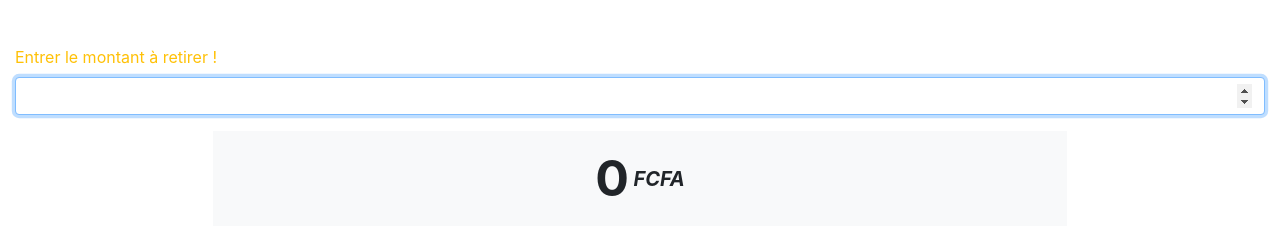
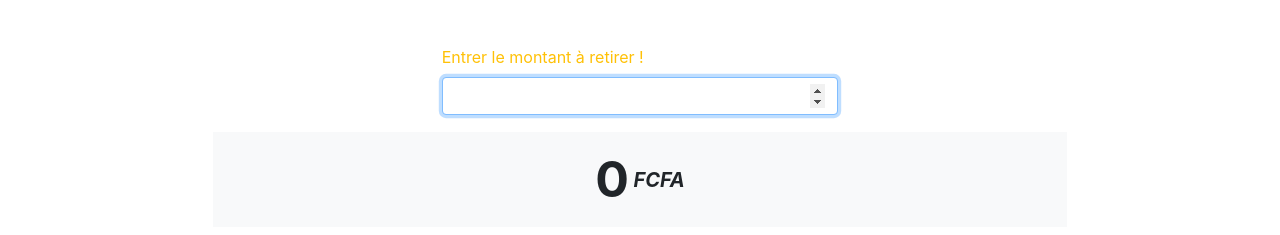
Before and after one commit to moussaabdoulaye1997/tarifom, a plain HTML site: page index.html in a window 1280 px wide. Shown: the part 63-298 px from the top of the page. Drawn offline with Linux system fonts and the light colour scheme.

Commit message:
Update index.html

```diff
--- a/index.html
+++ b/index.html
@@ -22,13 +22,16 @@
        </header>
        <br><br>
        <section>
-
-       <form>
+       <div class='row'>
+       <div class='col-md-4'></div>
+       <form class='col-md-4'>
           <div class='form-group'>
            <label for="val" class="text-warning">Entrer le montant à retirer ! </label>
-           <input type='number' min='0' max='50000000'class='val form-control' id='val' autofocus>
+           <input type='number' min='0' class='val form-control' id='val' autofocus>
          </div>
+       <div class='col-md-4'></div>
        </form>
+       </div>
        <div class=' row'>
       <div class="col-2"></div>
        <div class='view col-8 bg-light'>
```
